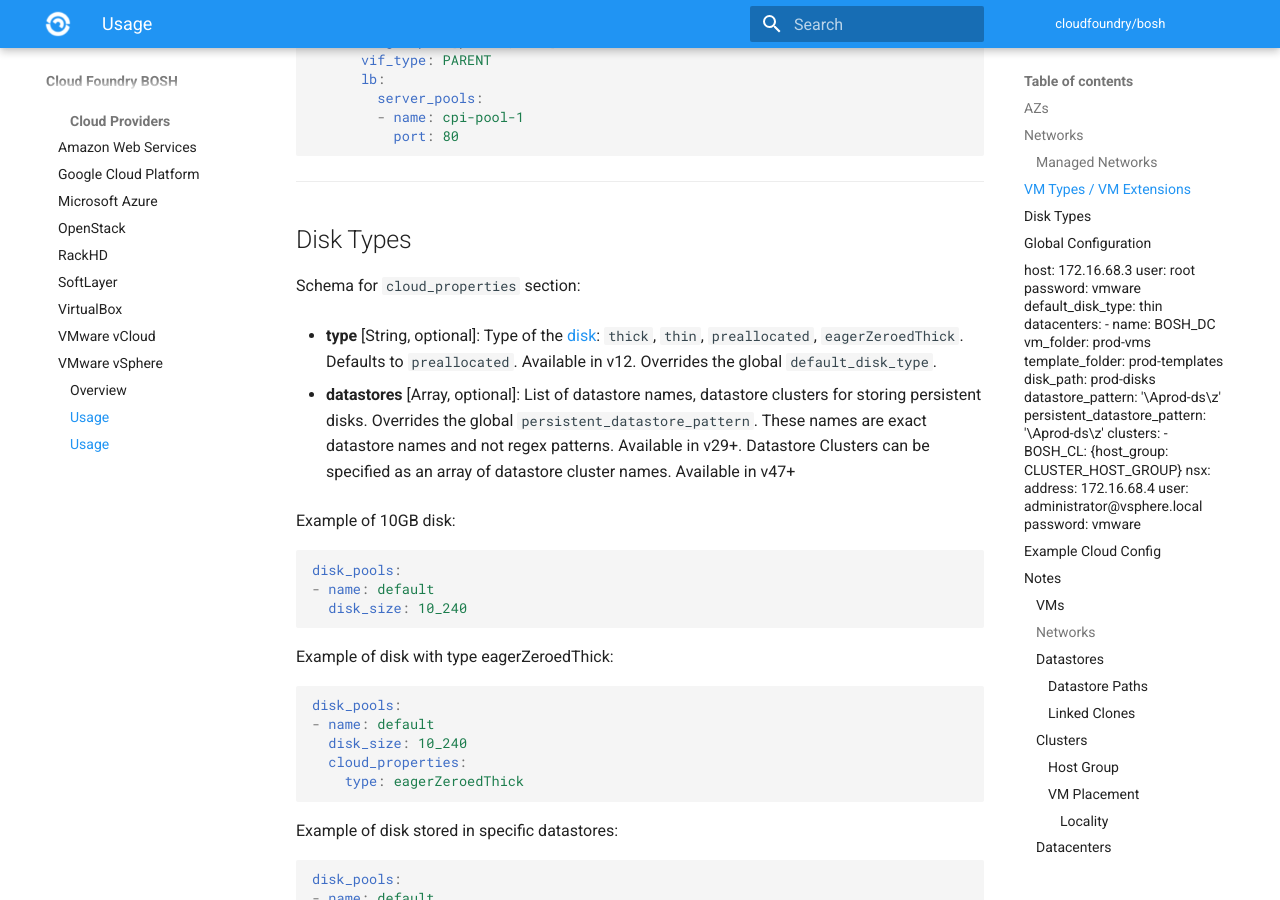
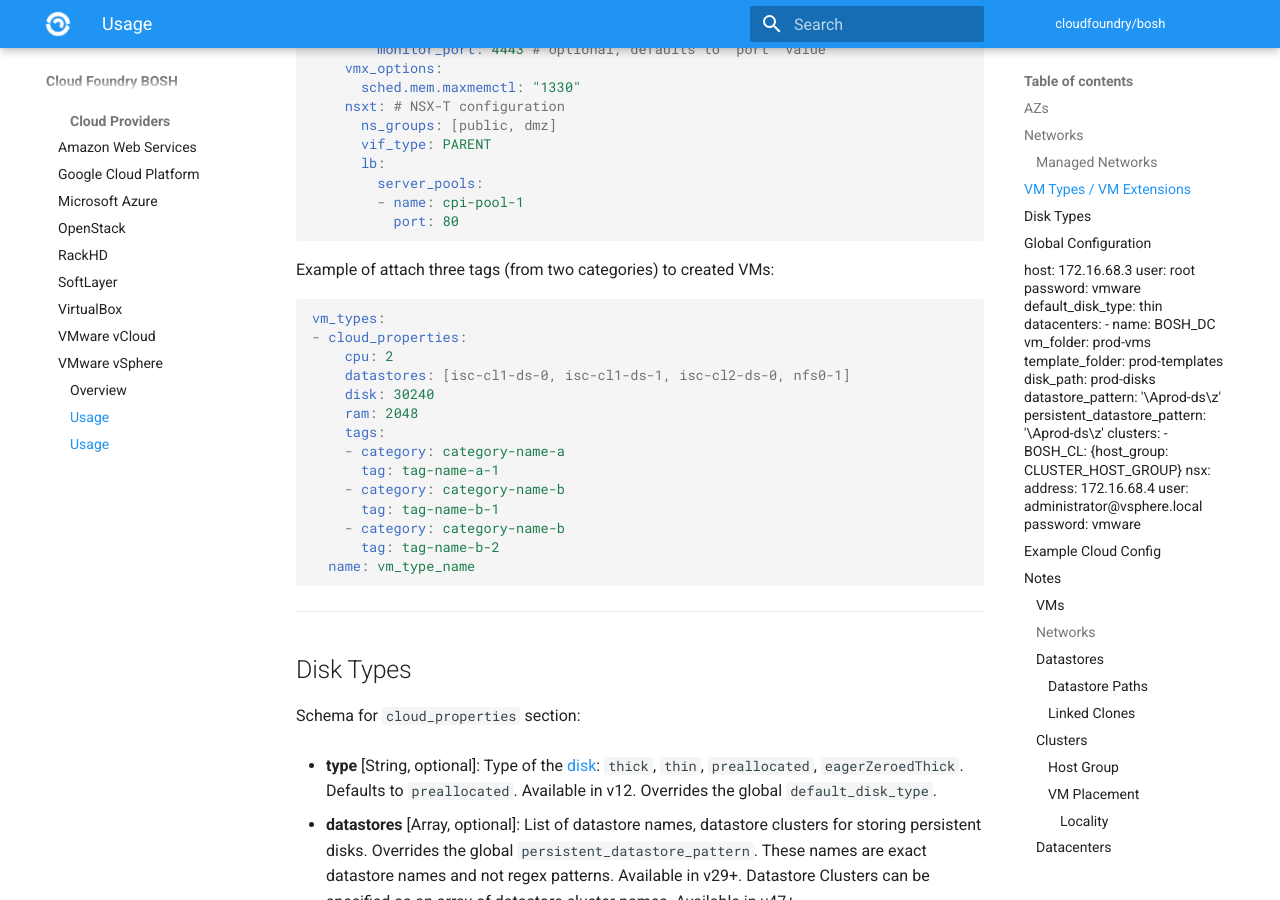
Before and after one commit to cloudfoundry/docs-bosh, an MkDocs documentation site: the page built from content/vsphere-cpi.md, in a window 1280 px wide and 900 px high, scrolled down 5693 px. Built offline with MkDocs 1.6.1 and Material for MkDocs 9.7.7, drawn with Linux system fonts in a browser that asks for light colours; old or Windows-style settings are respelled for this version of MkDocs; some of the changed text lies outside the part shown.

Commit message:
vSphere CPI doc update for attach tag to VM

````diff
--- a/content/vsphere-cpi.md
+++ b/content/vsphere-cpi.md
@@ -135,6 +135,7 @@ Schema for `cloud_properties` section:
 * **enable\_human\_readable\_name** [Boolean, optional]: Use a name generated by instance group name and deployment name for the VM. Default: `false`. Available in v53+.
 * **datastores** [Array, optional]: Allows operator to specify a list of ephemeral datastores, datastore clusters for the VM. Datastore names are exact datastore names and not regex patterns. At least one of these datastores must be accessible from clusters provided in `resource_pools.cloud_properties`/`azs.cloud_properties` or in the global CPI configuration. Available in v23+. Datastore Clusters can be specified as an array of datastore cluster names. Available in v47+
 * **datacenters** [Array, optional]: Used to override the VM placement specified under `azs.cloud_properties`. The format is the same as under [`AZs`](#azs).
+* **tags** [Array, optional]: A list of category and tag name-value pairs used to attach to created VMs. Available in v53+. Available on vCenter 6.5+. The tags to be attached must be exist on vCenter host. For each tag to be attached, both category and tag names should be specified.
 * **vm_group** [String, optional]: Name of VM Group this VM should be part of.
 * **nsx** [Dictionary, optional]: [VMware NSX](http://www.vmware.com/products/nsx.html) additions section. Available in CPI v30+ and NSX v6.1+.
     * **security_groups** [Array, optional]: A collection of [security group](https://pubs.vmware.com/NSX-6/index.jsp#com.vmware.nsx.admin.doc/GUID-16B3134E-DDF1-445A-8646-BB0E98C3C9B5.html) names that the instances should belong to. The CPI will create the security groups if they do not exist.
@@ -191,6 +192,25 @@ resource_pools:
         server_pools:
         - name: cpi-pool-1
           port: 80
+```
+
+Example of attach three tags (from two categories) to created VMs:
+
+```yaml
+vm_types:
+- cloud_properties:
+    cpu: 2
+    datastores: [isc-cl1-ds-0, isc-cl1-ds-1, isc-cl2-ds-0, nfs0-1]
+    disk: 30240
+    ram: 2048
+    tags:
+    - category: category-name-a
+      tag: tag-name-a-1
+    - category: category-name-b
+      tag: tag-name-b-1
+    - category: category-name-b
+      tag: tag-name-b-2
+  name: vm_type_name
 ```
 
 ---
````
